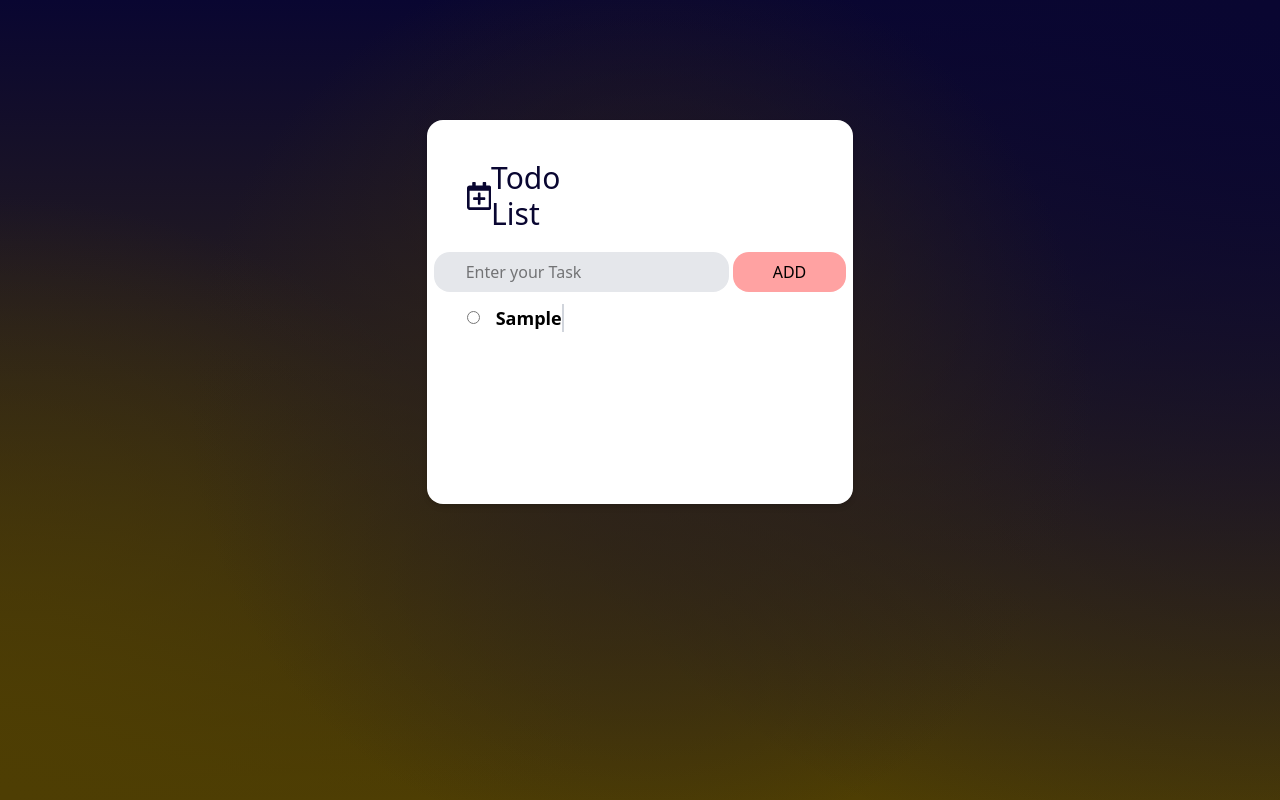
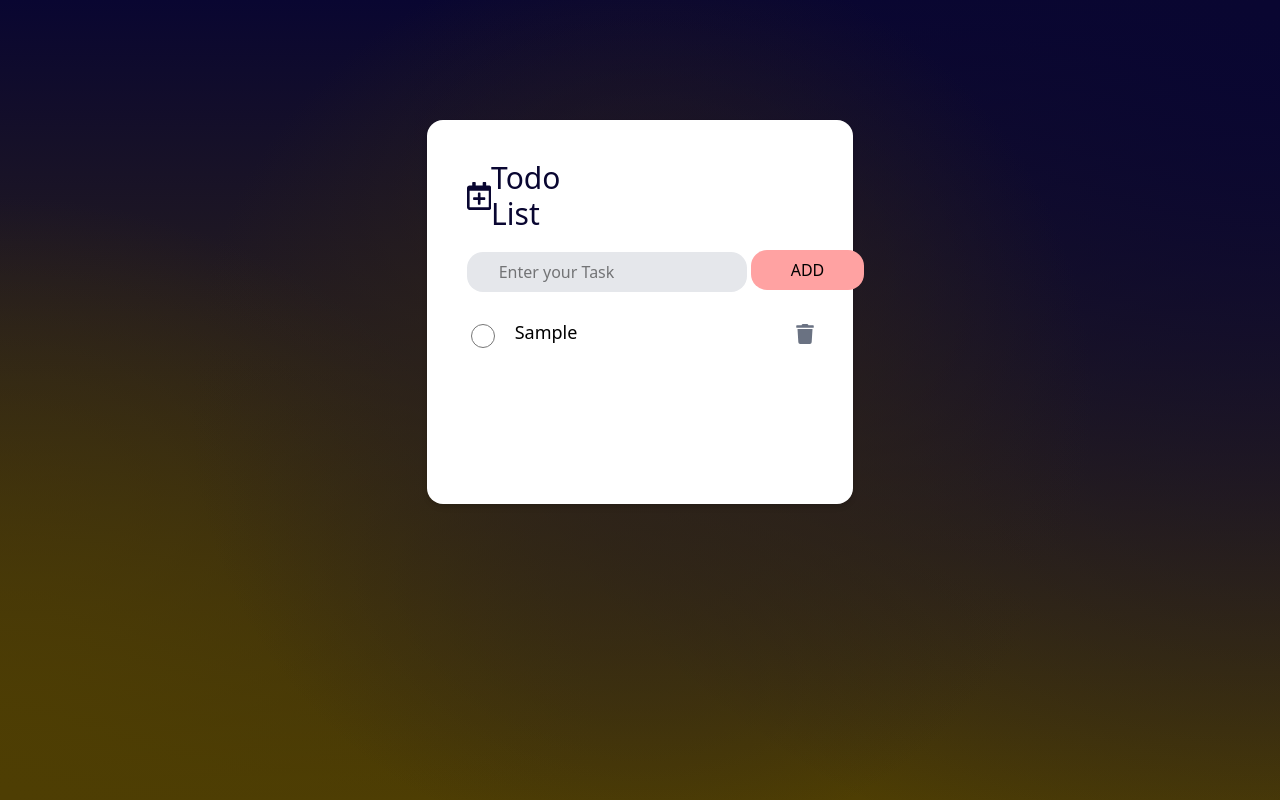
Before and after one commit to Shresth-001/redux-pro, a React (Vite) app: page / in a window 1280 px wide. Both pictures are taken after typing "Sample" into the empty fields and a click on the button "ADD". Built offline with nearby package versions, Linux system fonts and the light colour scheme.

Commit message:
Added Remove function using redux reducer and also Make Code more modularize

```diff
--- a/src/components/button/Button.jsx
+++ b/src/components/button/Button.jsx
@@ -1,9 +1,9 @@
 import React from 'react'
 
-export const Button = ({onClick, className,text}) => {
+export const Button = ({onClick, className,text=null,icon=null}) => {
   return (
     <div>
-        <button onClick={onClick} className={className}>{text}</button>
+        <button onClick={onClick} className={className}>{icon}{text}</button>
     </div>
   )
 }
--- a/src/components/input/Input.jsx
+++ b/src/components/input/Input.jsx
@@ -1,11 +1,10 @@
 import React from 'react'
 import { Button } from '../button/Button'
 
-const Input = ({value,onChange,placeholder,handleAdd,className='px-8 w-80 py-2  rounded-2xl border-r-0 focus:outline-none bg-gray-200'}) => {
+const Input = ({name='input',value,onChange,type='text',placeholder=null,checked=null,className='px-8 w-70 py-2  rounded-2xl border-r-0 focus:outline-none bg-gray-200'}) => {
   return (
-    <div className='flex items-center justify-center mt-5 relative '>
-        <input value={value} onChange={onChange} placeholder={placeholder} className={className} type="text" />
-        <Button onClick={handleAdd} className={" ml-1 px-10 py-2 rounded-2xl mt-5bg bg-red-300"} text={"ADD"}/>
+    <div className='flex items-center justify-center mt-5  '>
+        <input name={name} value={value} checked={checked} onChange={onChange} placeholder={placeholder} className={className} type={type} />
     </div>
   )
 }
--- a/src/components/todo/ShowTodos.jsx
+++ b/src/components/todo/ShowTodos.jsx
@@ -1,6 +1,7 @@
 import React from "react";
 import Todo from "./Todo";
 import { useSelector } from "react-redux";
+import Input from "../input/Input";
 
 const ShowTodos = () => {
     const todos=useSelector((state)=>state.todo.todos);
@@ -10,15 +11,18 @@ const ShowTodos = () => {
       {todos.length > 0 && (
         <>
           {todos.map((item) => (
-            <div key={item.id} className="flex items-center justify-start mt-1">
-              <div>
-                <label key={item.id}>
-                  <input  type="radio" key={item.id} checked={item.done} />
+            <div>
+            <div key={item.id} className="flex items-center justify-start mt-1 ">
+              <div className=" ">
+                <label >
+                  {/* <input  type="radio"  checked={item.done} /> */}
+                  <Input type={"radio"} checked={item.done} className="w-8 h-6 mb-3"/>
                 </label>
               </div>
-              <div className="border-r-2 border-gray-300 mx-4 self-stretch sm:block hidden">
-                <Todo key={item.id} todo={item} />
+              <div className="mx-4  sm:block hidden">
+                <Todo  todo={item} />
               </div>
+            </div>
             </div>
           ))}
         </>
--- a/src/components/todo/Todo.jsx
+++ b/src/components/todo/Todo.jsx
@@ -1,12 +1,22 @@
 import React from 'react'
-
+import { useDispatch } from 'react-redux';
+import { Button } from '../button/Button';
+import { removeTodo } from '../../redux/slice/todoSlice';
+import { FaTrash } from 'react-icons/fa';
 const Todo = ({todo}) => {
   let todoContent=todo.text;
+  const dispatch=useDispatch();
+  const handleDelete=()=>{
+    dispatch(removeTodo(todo.id));
+  }
     return (
     <>
-    <div className='flex items-center justify-evenly w-full'>
-        <div className='text-lg font-bold w-full'>
+    <div className='flex items-center justify-between w-full'>
+        <div className='text-lg w-full '>
             {todoContent}
+        </div>
+        <div className='mb-4 ml-70 fixed'>
+            <Button onClick={handleDelete} className={"fixed "} icon={<FaTrash size={20} className='text-gray-500 mr-2'/>} />
         </div>
     </div>
     </>
--- a/src/components/todo/TodoApp.jsx
+++ b/src/components/todo/TodoApp.jsx
@@ -4,11 +4,11 @@ import Input from "../input/Input";
 import { useDispatch, useSelector } from "react-redux";
 import { addTodo } from "../../redux/slice/todoSlice";
 import ShowTodos from "./ShowTodos";
+import { Button } from "../button/Button";
 
 function TodoApp() {
   const [newText, setNewText] = useState("");
 
-  const todos = useSelector((state) => state.todo.todos);
   // console.log(todos);
   const dispatch = useDispatch();
   const handleChange = (event) => {
@@ -28,13 +28,13 @@ function TodoApp() {
             <FaRegCalendarPlus />
             <h1>Todo List</h1>
           </div>
-          <div>
+          <div className="flex items-center justify-evenly gap-1">
             <Input
               onChange={handleChange}
               value={newText}
               placeholder={"Enter your Task"}
-              handleAdd={handleAdd}
             />
+             <Button onClick={handleAdd} className={" mt-4 px-10 py-2 rounded-2xl mt-5bg bg-red-300"} text={"ADD"}/>
           </div>
           <div className="flex flex-col no-scrollbar mt-2">
             <ShowTodos />
--- a/src/redux/slice/todoSlice.js
+++ b/src/redux/slice/todoSlice.js
@@ -9,8 +9,11 @@ const todoSlice = createSlice({
     addTodo: (state, action) => {
       state.todos.push({ id: nanoid(), text: action.payload, done: false });
     },
+    removeTodo: (state, action) => {
+      state.todos = state.todos.filter((todo) => todo.id !== action.payload);
+    },
   },
 });
 
-export const {addTodo} =todoSlice.actions;
-export const todoReducer=todoSlice.reducer;
+export const { addTodo,removeTodo } = todoSlice.actions;
+export const todoReducer = todoSlice.reducer;
```
